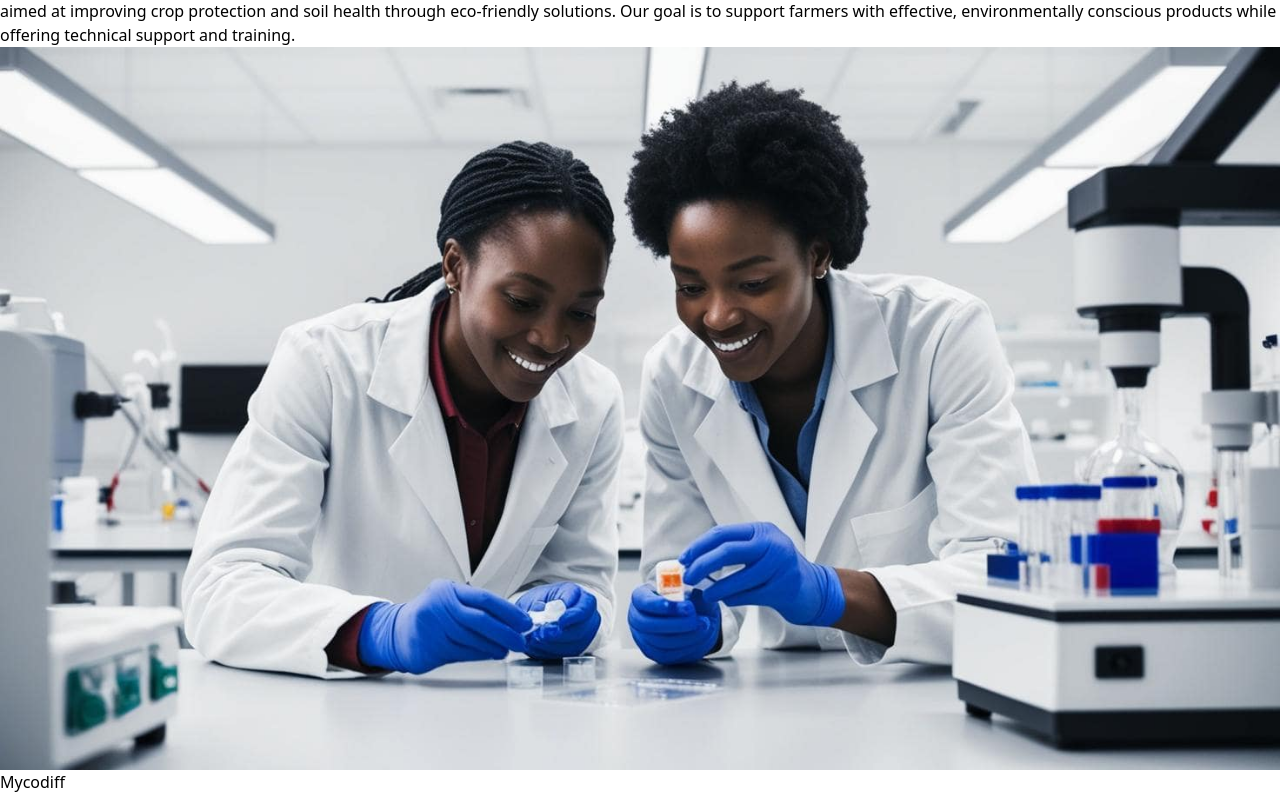
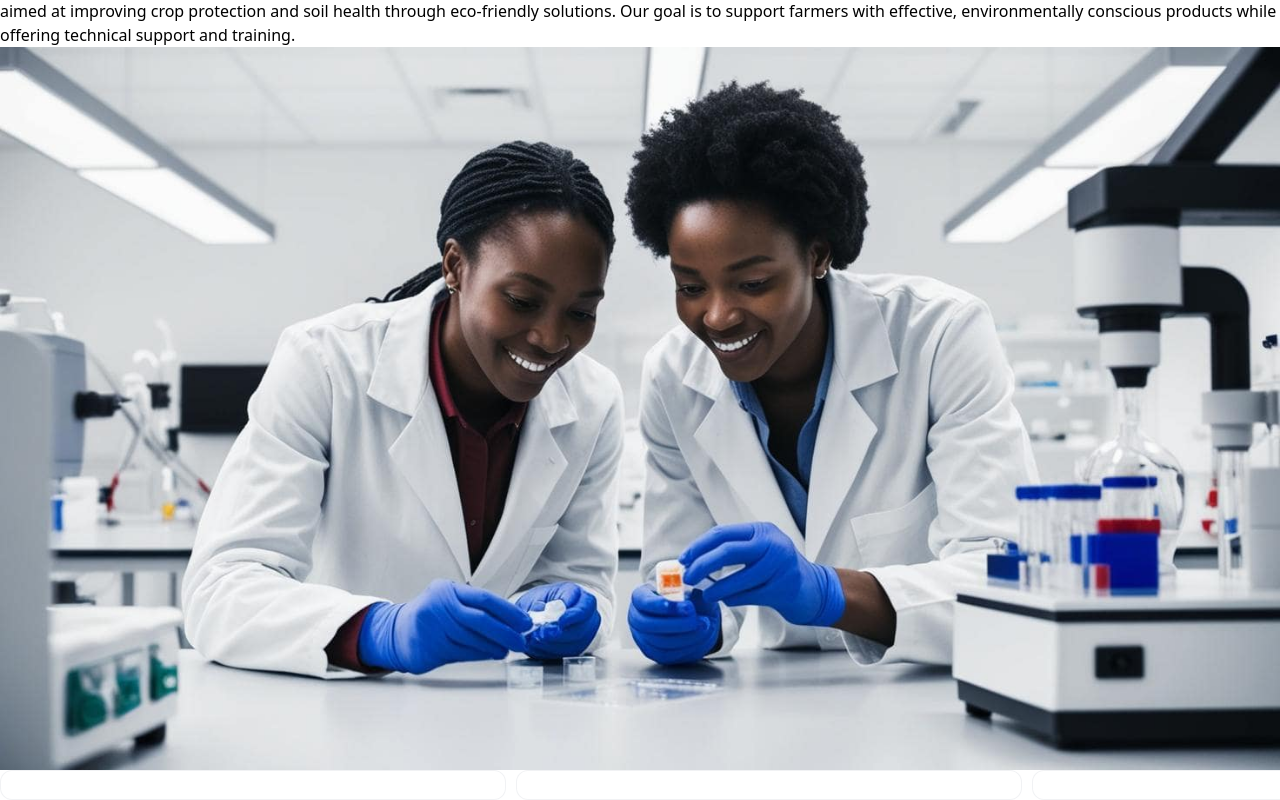
Before and after one commit to tjay1760/mara-life, a React (Vite) app: page / in a window 1280 px wide. Shown: the part 379-1179 px from the top of the page. Built offline with nearby package versions, Linux system fonts and the light colour scheme.

Commit message:
added product slider

```diff
--- a/src/components/Home/Products.jsx
+++ b/src/components/Home/Products.jsx
@@ -1,41 +1,49 @@
-import React from 'react'
+import React from 'react';
 import { Swiper, SwiperSlide } from "swiper/react";
-import { Navigation, Pagination } from "swiper/modules";
-import "swiper/css/navigation";
-import "swiper/css/pagination";
 import "swiper/css";
-const ourProducts =[
+
+const ourProducts = [
   {
-        name:"Mycodiff",
-        description: "a fast-acting, non-selective solution for eliminating weeds and unwanted vegetation. Designed for residential, agricultural, and industrial use, it targets a wide range of plant species, providing long-lasting results. Easy to apply, rainproof, and eco-conscious, it ensures effective weed control while protecting your surroundings."
+    name: "Mycodiff",
+    description: "A fast-acting, non-selective solution for eliminating weeds and unwanted vegetation. Designed for residential, agricultural, and industrial use, it targets a wide range of plant species, providing long-lasting results. Easy to apply, rainproof, and eco-conscious, it ensures effective weed control while protecting your surroundings."
   },
   {
-        name:"MaraShield",
-        description: "a fast-acting, non-selective solution for eliminating weeds and unwanted vegetation. Designed for residential, agricultural, and industrial use, it targets a wide range of plant species, providing long-lasting results. Easy to apply, rainproof, and eco-conscious, it ensures effective weed control while protecting your surroundings."
+    name: "MaraShield",
+    description: "A fast-acting, non-selective solution for eliminating weeds and unwanted vegetation. Designed for residential, agricultural, and industrial use, it targets a wide range of plant species, providing long-lasting results. Easy to apply, rainproof, and eco-conscious, it ensures effective weed control while protecting your surroundings."
   },
   {
-        name:"Optimus Prime",
-        description: "a fast-acting, non-selective solution for eliminating weeds and unwanted vegetation. Designed for residential, agricultural, and industrial use, it targets a wide range of plant species, providing long-lasting results. Easy to apply, rainproof, and eco-conscious, it ensures effective weed control while protecting your surroundings."
+    name: "Optimus Prime",
+    description: "A fast-acting, non-selective solution for eliminating weeds and unwanted vegetation. Designed for residential, agricultural, and industrial use, it targets a wide range of plant species, providing long-lasting results. Easy to apply, rainproof, and eco-conscious, it ensures effective weed control while protecting your surroundings."
   },
   {
-        name:"V-GAR",
-        description: "a fast-acting, non-selective solution for eliminating weeds and unwanted vegetation. Designed for residential, agricultural, and industrial use, it targets a wide range of plant species, providing long-lasting results. Easy to apply, rainproof, and eco-conscious, it ensures effective weed control while protecting your surroundings."
+    name: "V-GAR",
+    description: "A fast-acting, non-selective solution for eliminating weeds and unwanted vegetation. Designed for residential, agricultural, and industrial use, it targets a wide range of plant species, providing long-lasting results. Easy to apply, rainproof, and eco-conscious, it ensures effective weed control while protecting your surroundings."
   },
   {
-        name:"Siriza",
-        description: "a fast-acting, non-selective solution for eliminating weeds and unwanted vegetation. Designed for residential, agricultural, and industrial use, it targets a wide range of plant species, providing long-lasting results. Easy to apply, rainproof, and eco-conscious, it ensures effective weed control while protecting your surroundings."
+    name: "Siriza",
+    description: "A fast-acting, non-selective solution for eliminating weeds and unwanted vegetation. Designed for residential, agricultural, and industrial use, it targets a wide range of plant species, providing long-lasting results. Easy to apply, rainproof, and eco-conscious, it ensures effective weed control while protecting your surroundings."
   }
-
-]
+];
 
 const Products = () => {
   return (
     <>
-   <Swiper>
-    {ourProducts.map((product, index)=><SwiperSlide key={index}>{product.name}</SwiperSlide>)}
+    <div className="products-section bg-green-900 py-4">
+    <Swiper
+        spaceBetween={10}
+        slidesPerView={2.5}
+      >
+        {ourProducts.map((product, index) => (
+          <SwiperSlide key={index} className="product-slide glass">
+            {product.name}
+          </SwiperSlide>
+        ))}
       </Swiper>
+    </div>
+
+
     </>
-  )
-}
+  );
+};
 
-export default Products
+export default Products;
--- a/src/index.css
+++ b/src/index.css
@@ -28,3 +28,19 @@ border:transparent;
     background-color: #fff;
     transform: scale(1.2);
   }
+  .product-slide {
+    display: flex;
+    justify-content: center;
+    padding: 2px;
+    align-items: center;
+    cursor: pointer;
+    font-weight: bold;
+    text-align: center;
+    transition: transform 0.3s ease, background-color 0.3s ease;
+  }
+  .product-slide:hover {
+    transform: scale(1.05);
+  }
+  .spacer{
+    margin-top: 10px;
+  }
```
Lines whose indentation alone changed are shown as unchanged.
